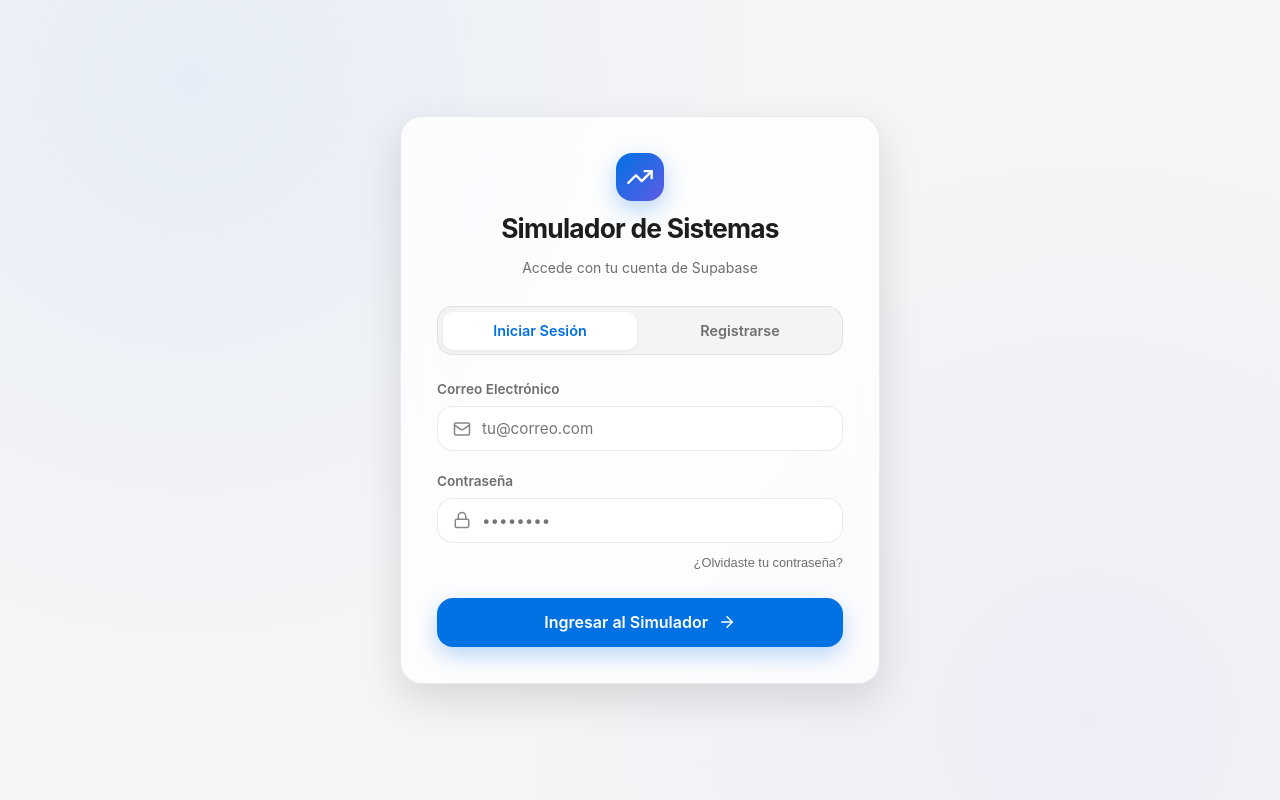
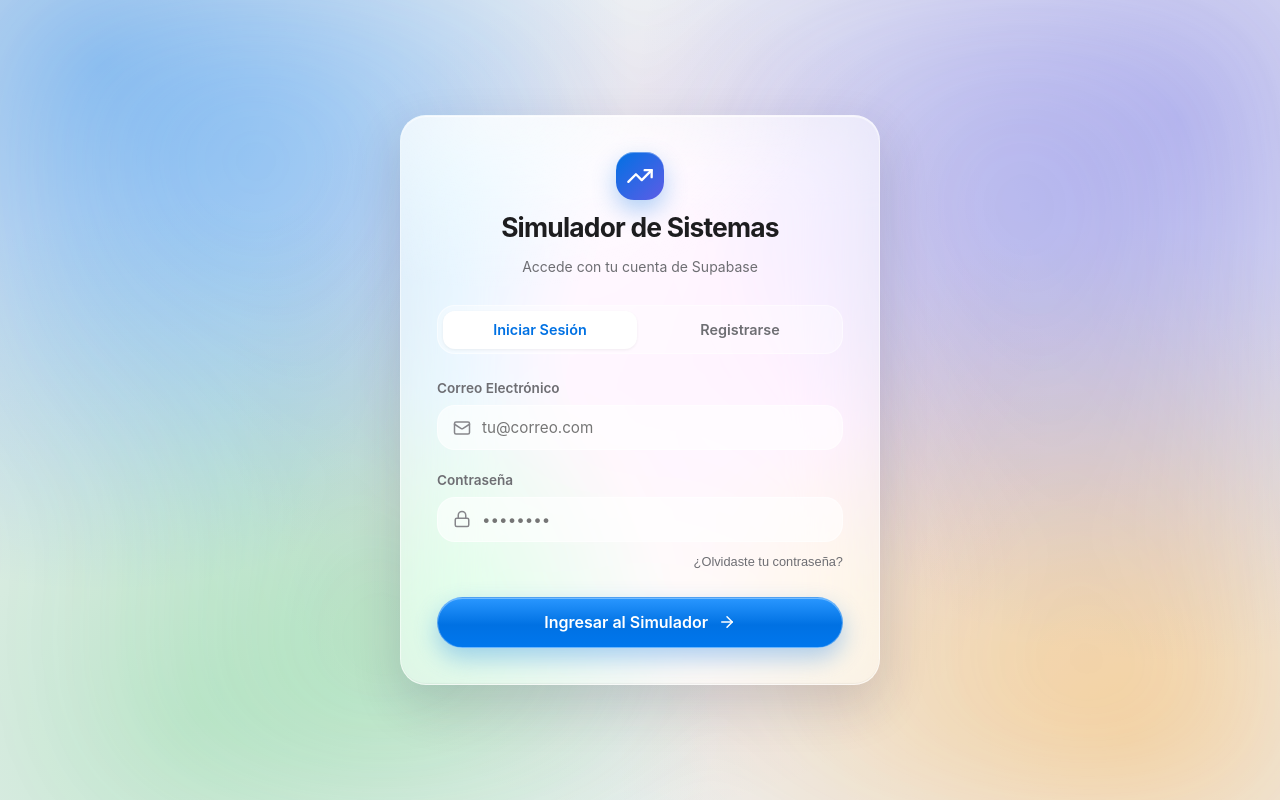
Before and after one commit to haz-cmdB011/simulador-sistemas, a React (Vite) app in the folder frontend/: page / in a window 1280 px wide. Built offline with nearby package versions, Linux system fonts and the light colour scheme.

Commit message:
Estilo Liquid Glass: vidrio translucido, reflejos y fondo con color

```diff
--- a/frontend/src/index.css
+++ b/frontend/src/index.css
@@ -2,17 +2,18 @@
   --font-heading: -apple-system, BlinkMacSystemFont, 'SF Pro Display', 'Segoe UI', Roboto, Helvetica, Arial, sans-serif;
   --font-body: -apple-system, BlinkMacSystemFont, 'SF Pro Text', 'Segoe UI', Roboto, Helvetica, Arial, sans-serif;
 
-  /* Color Palette — estilo Apple: neutros, blancos suaves, azul de sistema */
-  --bg-main: #f5f5f7;
+  /* Color Palette — "Liquid Glass": vidrio translúcido, refracción de luz y
+     color detrás del panel, al estilo visionOS / iOS 18+ */
+  --bg-main: #eef0f3;
   --bg-surface: #ffffff;
-  --bg-card: rgba(255, 255, 255, 0.78);
-  --bg-card-hover: rgba(255, 255, 255, 0.92);
-  --bg-glass: rgba(0, 0, 0, 0.035);
-  --bg-input: #ffffff;
+  --bg-card: rgba(255, 255, 255, 0.55);
+  --bg-card-hover: rgba(255, 255, 255, 0.68);
+  --bg-glass: rgba(255, 255, 255, 0.35);
+  --bg-input: rgba(255, 255, 255, 0.6);
 
-  --border-subtle: rgba(0, 0, 0, 0.08);
+  --border-subtle: rgba(255, 255, 255, 0.5);
   --border-focus: #0071e3;
-  --border-glow: rgba(0, 113, 227, 0.18);
+  --border-glow: rgba(0, 113, 227, 0.2);
 
   --primary: #0071e3;
   --primary-hover: #0077ed;
@@ -32,15 +33,22 @@
   --text-secondary: #6e6e73;
   --text-muted: #86868b;
 
-  --shadow-sm: 0 1px 3px rgba(0, 0, 0, 0.06);
-  --shadow-md: 0 6px 20px rgba(0, 0, 0, 0.07);
-  --shadow-lg: 0 16px 40px rgba(0, 0, 0, 0.12);
-  --shadow-glow: 0 8px 22px rgba(0, 113, 227, 0.28);
+  /* Filtro de vidrio: blur + saturación + brillo, como un panel real de
+     Liquid Glass que distorsiona y realza lo que tiene detrás */
+  --glass-filter: blur(28px) saturate(190%) brightness(1.08);
+  --glass-filter-strong: blur(40px) saturate(200%) brightness(1.1);
 
-  --radius-sm: 10px;
-  --radius-md: 16px;
-  --radius-lg: 22px;
-  --radius-xl: 30px;
+  /* Sombra compuesta: sombra exterior suave + brillo interior en el borde
+     superior (el "reflejo" del vidrio) + sombra interior tenue abajo */
+  --shadow-sm: 0 1px 3px rgba(0, 0, 0, 0.06), inset 0 1px 0 rgba(255, 255, 255, 0.5);
+  --shadow-md: 0 8px 28px rgba(31, 38, 70, 0.1), inset 0 1px 1px rgba(255, 255, 255, 0.65), inset 0 -1px 1px rgba(0, 0, 0, 0.03);
+  --shadow-lg: 0 20px 50px rgba(31, 38, 70, 0.16), inset 0 1px 1px rgba(255, 255, 255, 0.7), inset 0 -1px 1px rgba(0, 0, 0, 0.04);
+  --shadow-glow: 0 10px 24px rgba(0, 113, 227, 0.32), inset 0 1px 0 rgba(255, 255, 255, 0.35);
+
+  --radius-sm: 12px;
+  --radius-md: 18px;
+  --radius-lg: 26px;
+  --radius-xl: 36px;
 
   --transition-fast: 0.15s ease;
   --transition-normal: 0.25s cubic-bezier(0.4, 0, 0.2, 1);
@@ -62,9 +70,29 @@ body {
   -webkit-font-smoothing: antialiased;
   -moz-osx-font-smoothing: grayscale;
   background-image:
-    radial-gradient(circle at 15% 10%, rgba(0, 113, 227, 0.06) 0%, transparent 45%),
-    radial-gradient(circle at 85% 90%, rgba(94, 92, 230, 0.05) 0%, transparent 45%);
+    radial-gradient(circle at 8% 8%, rgba(0, 113, 227, 0.35) 0%, transparent 38%),
+    radial-gradient(circle at 92% 15%, rgba(94, 92, 230, 0.3) 0%, transparent 40%),
+    radial-gradient(circle at 15% 90%, rgba(52, 199, 89, 0.22) 0%, transparent 40%),
+    radial-gradient(circle at 88% 92%, rgba(255, 149, 0, 0.2) 0%, transparent 38%),
+    radial-gradient(circle at 50% 50%, rgba(219, 39, 119, 0.12) 0%, transparent 55%);
   background-attachment: fixed;
+}
+
+/* Manchas de color de fondo: le dan al vidrio algo vivo que refractar. Se
+   quedan fijas detrás de todo (z-index -1) mientras el contenido se desplaza
+   por encima, como en las páginas de producto de Apple con Liquid Glass. */
+body::before {
+  content: '';
+  position: fixed;
+  inset: 0;
+  z-index: -1;
+  background:
+    radial-gradient(circle at 20% 20%, rgba(41, 151, 255, 0.4) 0%, transparent 32%),
+    radial-gradient(circle at 80% 25%, rgba(94, 92, 230, 0.35) 0%, transparent 34%),
+    radial-gradient(circle at 30% 80%, rgba(52, 199, 89, 0.3) 0%, transparent 32%),
+    radial-gradient(circle at 85% 85%, rgba(255, 149, 0, 0.28) 0%, transparent 32%);
+  filter: blur(60px);
+  opacity: 0.7;
 }
 
 /* Base Typography */
@@ -172,20 +200,35 @@ h1, h2, h3, h4, h5, h6 {
   }
 }
 
-/* Glass Card — efecto vidrio esmerilado claro, estilo macOS/iOS */
+/* Glass Card — panel de "Liquid Glass": vidrio translúcido con reflejo
+   especular en la parte superior, como los paneles de visionOS/iOS 18+ */
 .glass-card {
+  position: relative;
+  isolation: isolate;
   background: var(--bg-card);
   border: 1px solid var(--border-subtle);
   border-radius: var(--radius-lg);
   padding: 1.75rem;
-  backdrop-filter: blur(20px) saturate(180%);
-  -webkit-backdrop-filter: blur(20px) saturate(180%);
+  backdrop-filter: var(--glass-filter);
+  -webkit-backdrop-filter: var(--glass-filter);
   box-shadow: var(--shadow-md);
-  transition: border-color var(--transition-normal), box-shadow var(--transition-normal);
+  overflow: hidden;
+  transition: border-color var(--transition-normal), box-shadow var(--transition-normal), transform var(--transition-normal);
+}
+
+/* Reflejo especular: un arco de luz sutil en la esquina superior izquierda,
+   como la refracción que se ve en un panel de vidrio real */
+.glass-card::before {
+  content: '';
+  position: absolute;
+  inset: 0;
+  z-index: -1;
+  background: radial-gradient(120% 60% at 15% 0%, rgba(255, 255, 255, 0.55) 0%, rgba(255, 255, 255, 0) 55%);
+  pointer-events: none;
 }
 
 .glass-card:hover {
-  border-color: rgba(0, 0, 0, 0.12);
+  border-color: rgba(255, 255, 255, 0.65);
   box-shadow: var(--shadow-lg);
 }
 
@@ -298,17 +341,17 @@ h1, h2, h3, h4, h5, h6 {
   box-shadow: var(--shadow-sm);
 }
 
-/* Submit Button */
+/* Submit Button — pastilla de vidrio con tinte azul y brillo superior */
 .btn-submit {
   display: flex;
   align-items: center;
   justify-content: center;
   gap: 0.6rem;
   padding: 0.9rem 1.5rem;
-  background: var(--primary);
+  background: linear-gradient(180deg, var(--primary-light) 0%, var(--primary) 55%, var(--primary-hover) 100%);
   color: #ffffff;
-  border: none;
-  border-radius: var(--radius-md);
+  border: 1px solid rgba(255, 255, 255, 0.3);
+  border-radius: 9999px;
   font-family: var(--font-heading);
   font-size: 1rem;
   font-weight: 600;
@@ -319,9 +362,8 @@ h1, h2, h3, h4, h5, h6 {
 }
 
 .btn-submit:hover:not(:disabled) {
-  background: var(--primary-hover);
   transform: translateY(-1px);
-  box-shadow: 0 10px 26px rgba(0, 113, 227, 0.32);
+  box-shadow: 0 12px 28px rgba(0, 113, 227, 0.38), inset 0 1px 0 rgba(255, 255, 255, 0.45);
 }
 
 .btn-submit:active:not(:disabled) {
@@ -355,8 +397,15 @@ h1, h2, h3, h4, h5, h6 {
   padding: 1.25rem;
   position: relative;
   overflow: hidden;
-  backdrop-filter: blur(16px) saturate(180%);
-  -webkit-backdrop-filter: blur(16px) saturate(180%);
+  backdrop-filter: var(--glass-filter);
+  -webkit-backdrop-filter: var(--glass-filter);
+  box-shadow: var(--shadow-sm);
+  transition: transform var(--transition-normal), box-shadow var(--transition-normal);
+}
+
+.stat-card:hover {
+  transform: translateY(-2px);
+  box-shadow: var(--shadow-md);
 }
 
 .stat-card::before {
@@ -555,6 +604,9 @@ h1, h2, h3, h4, h5, h6 {
 }
 
 .auth-card {
+  position: relative;
+  isolation: isolate;
+  overflow: hidden;
   width: 100%;
   max-width: 480px;
   padding: 2.25rem;
@@ -562,8 +614,17 @@ h1, h2, h3, h4, h5, h6 {
   border: 1px solid var(--border-subtle);
   border-radius: var(--radius-lg);
   box-shadow: var(--shadow-lg);
-  backdrop-filter: blur(24px) saturate(180%);
-  -webkit-backdrop-filter: blur(24px) saturate(180%);
+  backdrop-filter: var(--glass-filter-strong);
+  -webkit-backdrop-filter: var(--glass-filter-strong);
+}
+
+.auth-card::before {
+  content: '';
+  position: absolute;
+  inset: 0;
+  z-index: -1;
+  background: radial-gradient(120% 55% at 20% 0%, rgba(255, 255, 255, 0.6) 0%, rgba(255, 255, 255, 0) 55%);
+  pointer-events: none;
 }
 
 .auth-header {
@@ -768,11 +829,13 @@ h1, h2, h3, h4, h5, h6 {
   display: inline-flex;
   align-items: center;
   gap: 0.4rem;
-  padding: 0.45rem 0.9rem;
-  background: rgba(255, 59, 48, 0.08);
-  border: 1px solid rgba(255, 59, 48, 0.22);
+  padding: 0.45rem 0.95rem;
+  background: rgba(255, 59, 48, 0.1);
+  backdrop-filter: var(--glass-filter);
+  -webkit-backdrop-filter: var(--glass-filter);
+  border: 1px solid rgba(255, 59, 48, 0.25);
   color: #c81e13;
-  border-radius: var(--radius-md);
+  border-radius: 9999px;
   font-size: 0.8125rem;
   font-weight: 600;
   cursor: pointer;
@@ -794,16 +857,19 @@ h1, h2, h3, h4, h5, h6 {
   display: inline-flex;
   align-items: center;
   gap: 0.5rem;
-  padding: 0.5rem 0.9rem;
+  padding: 0.5rem 1rem;
   background: var(--bg-glass);
+  backdrop-filter: var(--glass-filter);
+  -webkit-backdrop-filter: var(--glass-filter);
   border: 1px solid var(--border-subtle);
   color: var(--text-primary);
-  border-radius: var(--radius-md);
+  border-radius: 9999px;
   font-size: 0.8125rem;
   font-weight: 600;
   cursor: pointer;
   transition: all var(--transition-fast);
   white-space: nowrap;
+  box-shadow: var(--shadow-sm);
 }
 
 .nav-menu-trigger:hover {
@@ -828,8 +894,8 @@ h1, h2, h3, h4, h5, h6 {
   border: 1px solid var(--border-subtle);
   border-radius: var(--radius-md);
   box-shadow: var(--shadow-lg);
-  backdrop-filter: blur(20px) saturate(180%);
-  -webkit-backdrop-filter: blur(20px) saturate(180%);
+  backdrop-filter: var(--glass-filter);
+  -webkit-backdrop-filter: var(--glass-filter);
   padding: 0.4rem;
   z-index: 50;
   display: flex;
@@ -886,10 +952,10 @@ h1, h2, h3, h4, h5, h6 {
   }
 }
 
-/* Developer Dashboard Section (Nivel 1) */
+/* Developer Dashboard Section (Nivel 1) — vidrio con tinte rosa */
 .dev-dashboard-card {
-  border-color: rgba(219, 39, 119, 0.22);
-  background: linear-gradient(135deg, rgba(253, 242, 248, 0.9) 0%, rgba(255, 255, 255, 0.85) 60%);
+  border-color: rgba(219, 39, 119, 0.28);
+  background: linear-gradient(135deg, rgba(255, 240, 249, 0.55) 0%, rgba(255, 255, 255, 0.45) 60%);
   box-shadow: var(--shadow-md);
 }
 
@@ -1021,8 +1087,8 @@ h1, h2, h3, h4, h5, h6 {
   font-size: 0.875rem;
   font-weight: 600;
   box-shadow: var(--shadow-lg);
-  backdrop-filter: blur(20px) saturate(180%);
-  -webkit-backdrop-filter: blur(20px) saturate(180%);
+  backdrop-filter: var(--glass-filter);
+  -webkit-backdrop-filter: var(--glass-filter);
   animation: slideIn 0.3s ease;
 }
 
@@ -1051,8 +1117,8 @@ h1, h2, h3, h4, h5, h6 {
 
 /* Admin Dashboard Section (Nivel 2) */
 .admin-dashboard-card {
-  border-color: rgba(94, 92, 230, 0.2);
-  background: linear-gradient(135deg, rgba(245, 245, 253, 0.9) 0%, rgba(255, 255, 255, 0.85) 60%);
+  border-color: rgba(94, 92, 230, 0.25);
+  background: linear-gradient(135deg, rgba(240, 240, 253, 0.55) 0%, rgba(255, 255, 255, 0.45) 60%);
 }
 
 .admin-status-tag {
```
